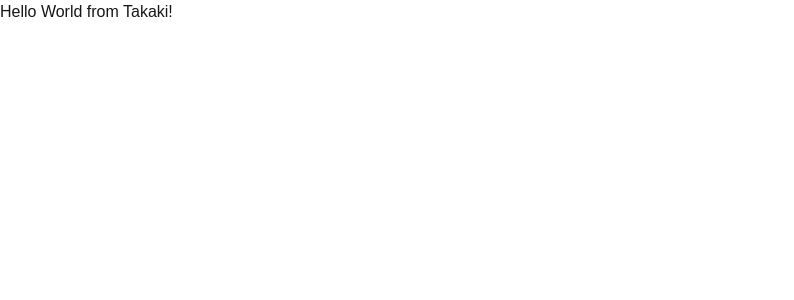
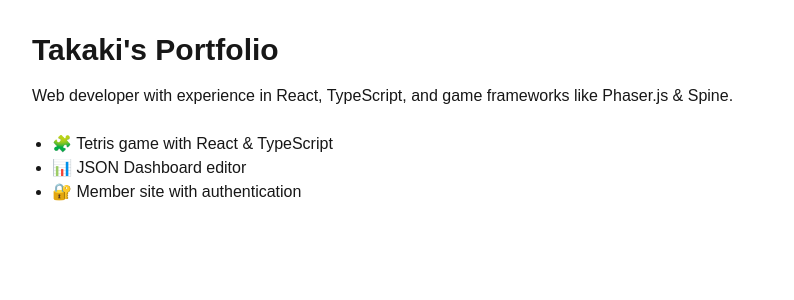
Before and after one commit to takakix2/my-portfolio, a Next.js app: page / in a window 1280 px wide. Shown: the top 300 px of the page, without its empty margins (0-794 px from the left). Built offline with nearby package versions, Linux system fonts and the light colour scheme.

Commit message:
Add portfolio content

```diff
--- a/src/app/page.tsx
+++ b/src/app/page.tsx
@@ -1,7 +1,16 @@
 export default function Home() {
   return (
-    <main>
-      <h1>Hello World from Takaki!</h1>
+    <main className="p-8">
+      <h1 className="text-3xl font-bold">Takaki's Portfolio</h1>
+      <p className="mt-4">
+        Web developer with experience in React, TypeScript, and game frameworks
+        like Phaser.js & Spine.
+      </p>
+      <ul className="mt-6 list-disc ml-5">
+        <li>🧩 Tetris game with React & TypeScript</li>
+        <li>📊 JSON Dashboard editor</li>
+        <li>🔐 Member site with authentication</li>
+      </ul>
     </main>
   );
 }
```
Also changed, not shown: 1 other file (tests, documents, lock files or other folders).
